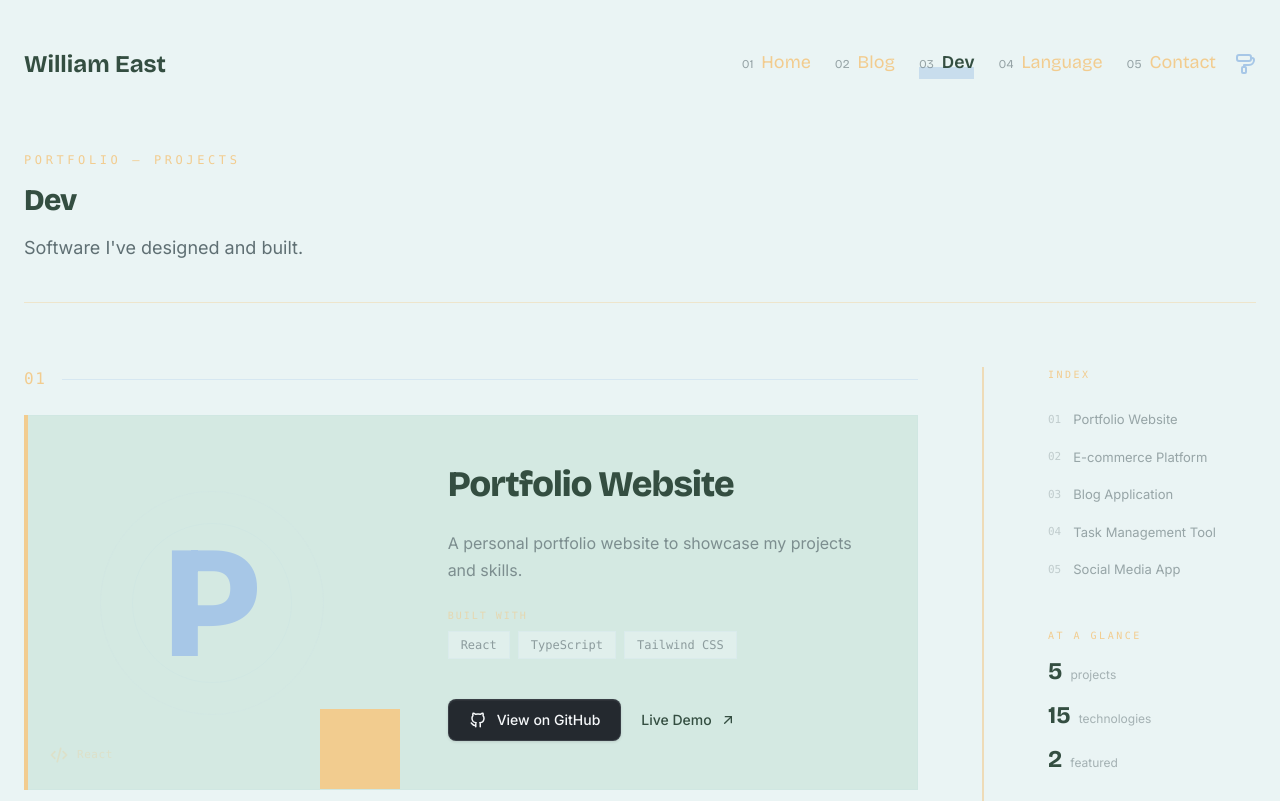
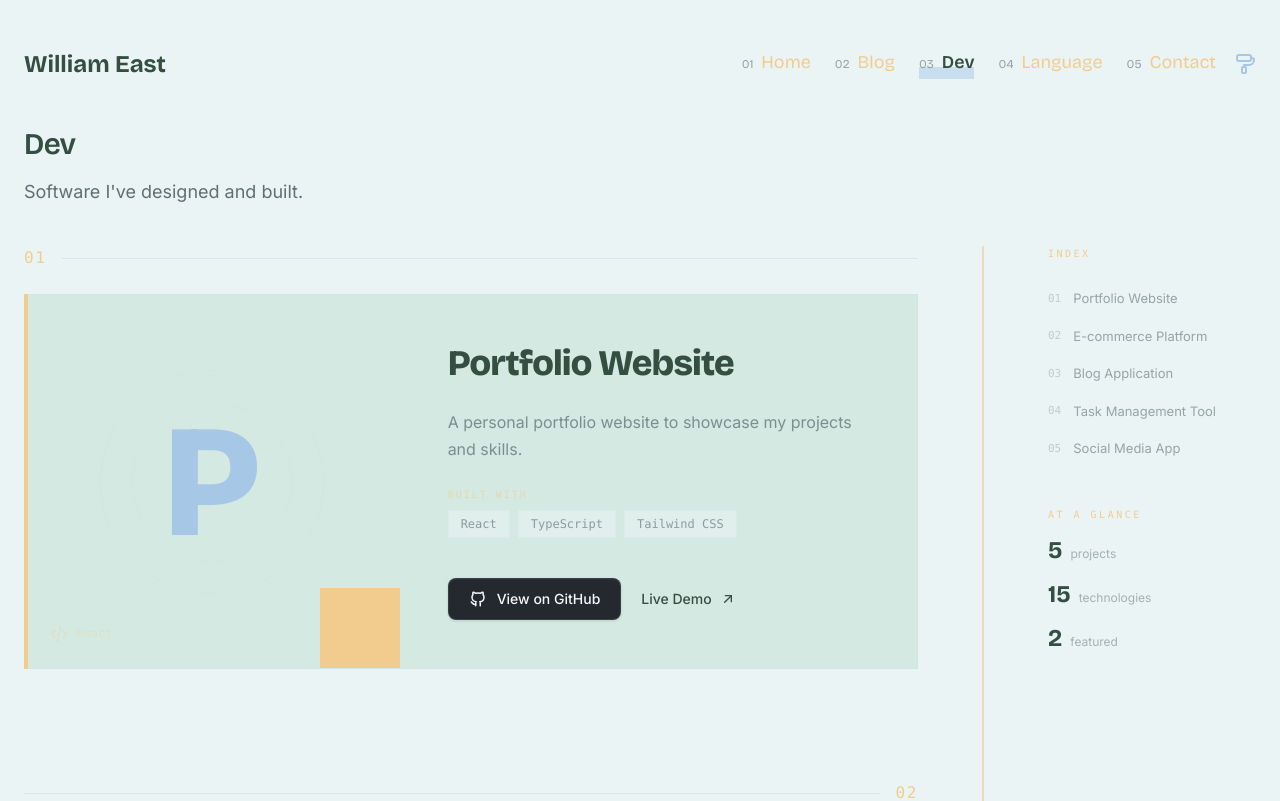
Before and after one commit to wjbetech/blogfolio, a Next.js app: page /dev in a window 1280 px wide. Shown: the top 801 px of the page. Built offline with nearby package versions, Linux system fonts and the light colour scheme.

Commit message:
styles: More style work on /dev and /blog pages

```diff
--- a/src/app/blog/page.tsx
+++ b/src/app/blog/page.tsx
@@ -63,7 +63,7 @@ export default function BlogPage() {
   return (
     <div className="max-w-7xl mx-auto">
       {/* ── Page header ── */}
-      <header className="pt-2 pb-10 space-y-3">
+      <header className="pb-10 space-y-3">
         <h1 className="text-3xl font-semibold font-serif text-headline tracking-tight">Blog</h1>
         <p className="text-base text-paragraph max-w-lg leading-relaxed">Notes on software, life and work in Korea.</p>
       </header>
@@ -129,17 +129,17 @@ export default function BlogPage() {
           )}
 
           {/* ── Post list ── */}
-          <div className="space-y-1">
+          <div className="space-y-4">
             {displayPosts.map((post, i) => {
               const dateLabel = formatDate(post.publishedAt);
               return (
-                <Link key={post.id} href={`/blog/${post.slug}`} className="group block">
+                <Link key={post.id} href={`/blog/${post.slug}`} className="group block bg-bg-200 px-2">
                   <article
                     className={`flex items-start gap-5 py-6 transition-colors duration-200 ${
                       i < displayPosts.length - 1 ? "border-b border-accent-100/15" : ""
                     }`}>
                     {/* Left: date column */}
-                    <div className="hidden sm:block w-24 shrink-0 pt-1">
+                    <div className="hidden sm:block w-24 shrink-0">
                       <time className="text-xs text-paragraph/60 tabular-nums" dateTime={post.publishedAt}>
                         {dateLabel}
                       </time>
--- a/src/app/dev/page.tsx
+++ b/src/app/dev/page.tsx
@@ -11,15 +11,11 @@ export default function DevPage() {
   return (
     <div className="max-w-7xl mx-auto ">
       {/* ── Hero header ── */}
-      <header className="pt-6 pb-16 relative">
-        <div className="relative z-10 space-y-4">
-          <p className="text-xs font-mono uppercase tracking-[0.3em] text-accent-200">Portfolio &mdash; Projects</p>
-          <h1 className="text-3xl font-serif font-extrabold text-headline tracking-tight leading-[1.1]">Dev</h1>
+      <header className="relative">
+        <div className="relative pb-10 z-10 space-y-4">
+          <h1 className="text-3xl font-serif font-semibold text-headline tracking-tight leading-[1.1]">Dev</h1>
           <p className="text-lg text-paragraph leading-relaxed">Software I&apos;ve designed and built.</p>
         </div>
-
-        {/* Thin accent rule */}
-        <div className="mt-10 h-px w-full bg-accent-200/40" />
       </header>
 
       <div className="flex gap-14 lg:gap-16">
```
